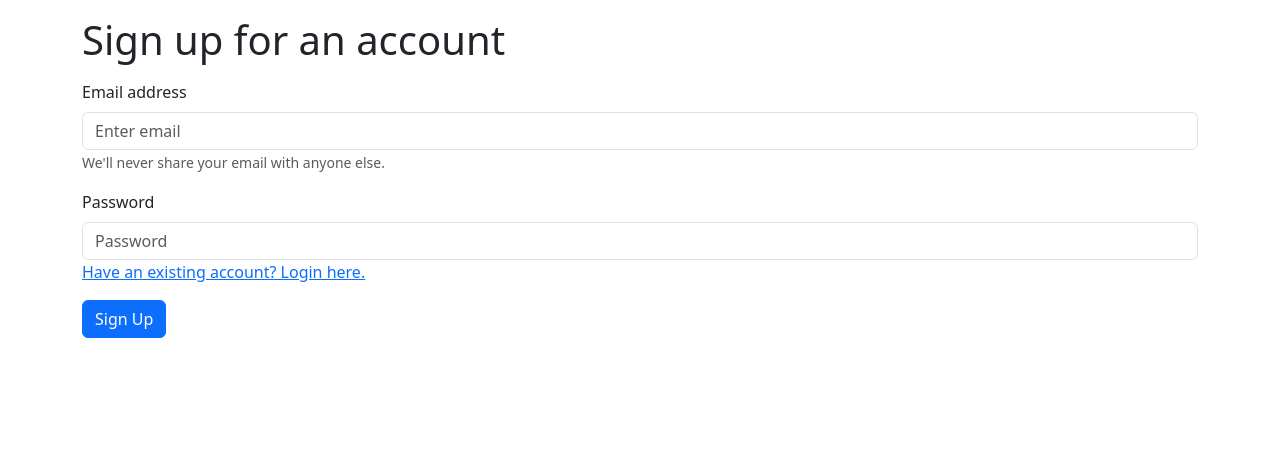
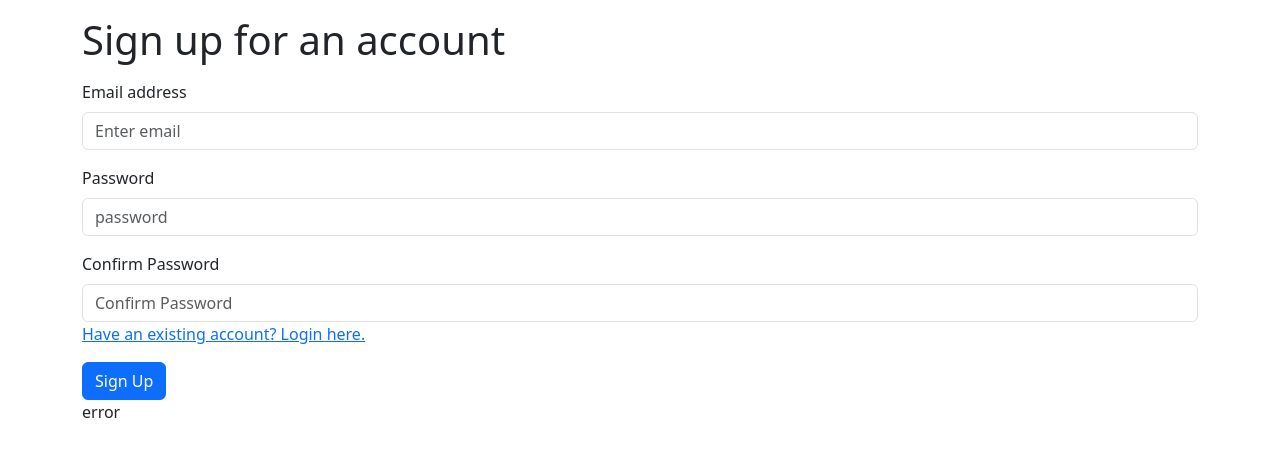
Before and after one commit to xolotlwastaken/fridge, a React (Create React App) app: page /register in a window 1280 px wide. Shown: the top 456 px of the page. Built offline with nearby package versions, Linux system fonts and the light colour scheme.

Commit message:
added login and register functionality

```diff
--- a/src/views/LoginPage.js
+++ b/src/views/LoginPage.js
@@ -1,9 +1,14 @@
 import React, { useState } from "react";
 import { Button, Container, Form } from "react-bootstrap";
+import { signInWithEmailAndPassword } from "firebase/auth";
+import { useNavigate } from "react-router-dom";
+import { auth } from "../firebase";
 
 export default function LoginPage() {
   const [username, setUsername] = useState("");
   const [password, setPassword] = useState("");
+  const [error, setError] = useState("");
+  const navigate = useNavigate();
   return (
     <Container>
       <h1 className="my-3">Login to your account</h1>
@@ -31,11 +36,22 @@ export default function LoginPage() {
           />
           <a href="/signup">Sign up for an account</a>
         </Form.Group>
-        <Button variant="primary" onClick={async (e) => {}}>
+        <Button variant="primary" onClick={async (e) => {
+            setError("");
+            const canLogin = username && password;
+            if (canLogin) {
+                try {
+                    await signInWithEmailAndPassword(auth, username, password);
+                    navigate("/");
+                } catch (error) {
+                    setError(error.message);
+                }
+            }
+        }}>
           Login
         </Button>
       </Form>
-      <p></p>
+      <p>error</p>
     </Container>
   );
 }
--- a/src/views/RegisterPage.js
+++ b/src/views/RegisterPage.js
@@ -1,9 +1,15 @@
 import React, { useState } from "react";
 import { Button, Container, Form } from "react-bootstrap";
+import { createUserWithEmailAndPassword } from "firebase/auth";
+import { useNavigate } from "react-router-dom";
+import { auth } from "../firebase";
 
 export default function RegisterPage() {
   const [username, setUsername] = useState("");
   const [password, setPassword] = useState("");
+  const [confirmPassword, setConfirmPassword] = useState();
+  const [error, SetError] = useState("");
+  const navigate = useNavigate();
 
   return (
     <Container>
@@ -17,24 +23,44 @@ export default function RegisterPage() {
             value={username}
             onChange={(e) => setUsername(e.target.value)}
           />
-          <Form.Text className="text-muted">
-            We'll never share your email with anyone else.
-          </Form.Text>
         </Form.Group>
 
         <Form.Group className="mb-3" controlId="formBasicPassword">
           <Form.Label>Password</Form.Label>
           <Form.Control
             type="password"
-            placeholder="Password"
+            placeholder="password"
             value={password}
             onChange={(e) => setPassword(e.target.value)}
           />
+        </Form.Group>
+
+        <Form.Group className="mb-3" controlId="formBasicConfirmPassword">
+          <Form.Label>Confirm Password</Form.Label>
+          <Form.Control
+            type="password"
+            placeholder="Confirm Password"
+            value={confirmPassword}
+            onChange={(e) => setConfirmPassword(e.target.value)}
+          />
           <a href="/login">Have an existing account? Login here.</a>
         </Form.Group>
-        <Button variant="primary">Sign Up</Button>
+
+        <Button variant="primary" onClick={async (e) => {
+            SetError("");
+            const canSignup = username && password && password===confirmPassword;
+            if (canSignup) {
+                try{
+                    await createUserWithEmailAndPassword(auth, username, password);
+                    navigate("/");
+                } catch (error) {
+                    SetError(error.message);
+                }
+            }
+        }
+        }>Sign Up</Button>
       </Form>
-      <p></p>
+      <p>error</p>
     </Container>
   );
 }
```
